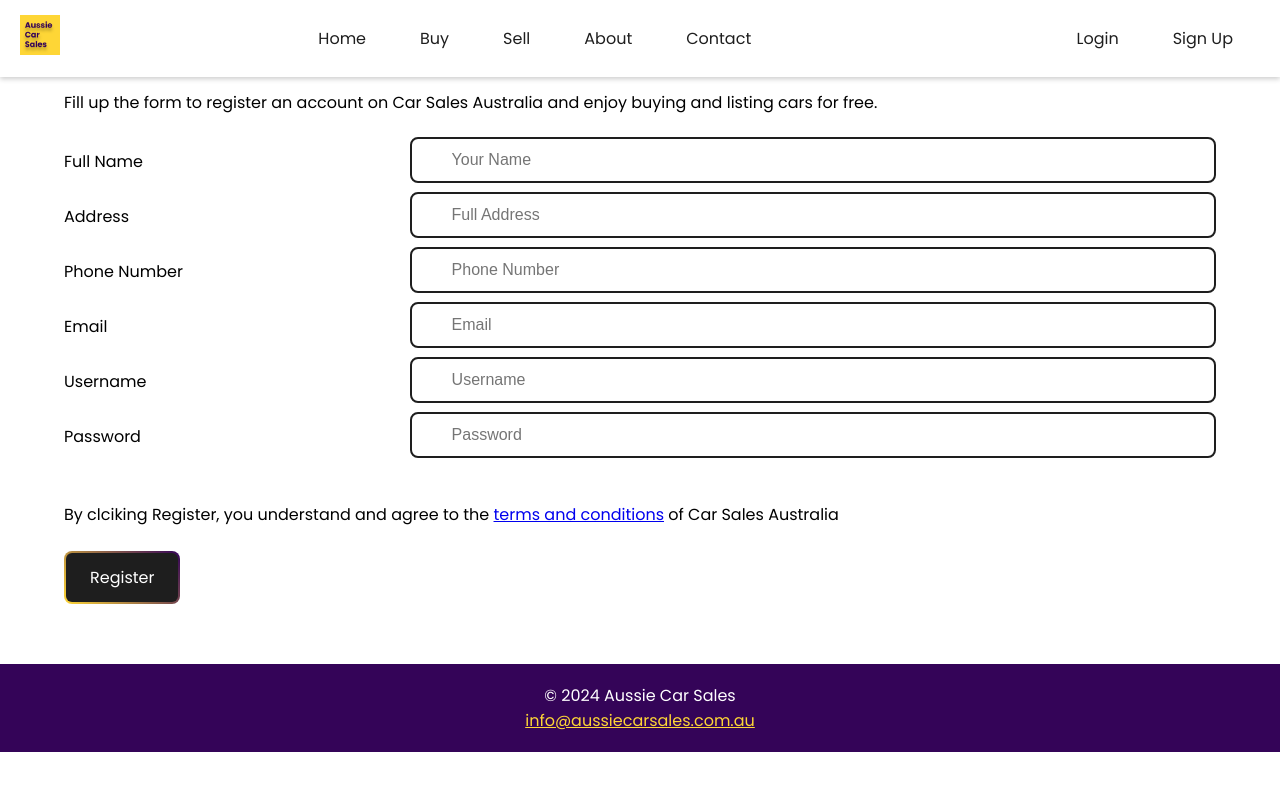
After one commit to pfieffer/aussie-car-sales, a PHP site: page /signup.html in a window 1280 px wide. The commit adds this page. Run offline with PHP 8.4, Linux system fonts and the light colour scheme.

Commit message:
feat: Basic signup page with empty fields validation

```diff
--- a/about.html
+++ b/about.html
@@ -22,7 +22,7 @@
       </ul>
       <ul class="nav-right">
         <li><a href="#">Login</a></li>
-        <li><a href="#">Sign Up</a></li>
+        <li><a href="signup.html">Sign Up</a></li>
       </ul>
     </nav>
 
--- a/buy.html
+++ b/buy.html
@@ -23,7 +23,7 @@
     </ul>
     <ul class="nav-right">
       <li><a href="#">Login</a></li>
-      <li><a href="#">Sign Up</a></li>
+      <li><a href="signup.html">Sign Up</a></li>
     </ul>
   </nav>
 
--- a/css/main.css
+++ b/css/main.css
@@ -202,7 +202,7 @@ img {
 }
 
 .container {
-  padding-top: 60px;
+  padding-top: 74px;
   padding-bottom: 60px;
   margin-left: 5%;
   margin-right: 5%;
@@ -281,7 +281,7 @@ img {
   text-align: center;
 }
 
-input[type=text] {
+input[type="text"] {
   width: 100%;
   box-sizing: border-box;
   border: 2px solid light-dark(var(--dark), var(--light));
@@ -289,6 +289,74 @@ input[type=text] {
   font-size: 16px;
   background-color: light-dark(var(--light), var(--dark));
   padding: 12px 20px 12px 40px;
+}
+
+input[type="email"] {
+  width: 100%;
+  box-sizing: border-box;
+  border: 2px solid light-dark(var(--dark), var(--light));
+  border-radius: 8px;
+  font-size: 16px;
+  background-color: light-dark(var(--light), var(--dark));
+  padding: 12px 20px 12px 40px;
+}
+
+input[type="password"] {
+  width: 100%;
+  box-sizing: border-box;
+  border: 2px solid light-dark(var(--dark), var(--light));
+  border-radius: 8px;
+  font-size: 16px;
+  background-color: light-dark(var(--light), var(--dark));
+  padding: 12px 20px 12px 40px;
+}
+
+label {
+  padding: 12px 12px 12px 0;
+  display: inline-block;
+}
+
+/* input[type="submit"] {
+  background-color: var(--plum);
+  color: white;
+  padding: 12px 20px;
+  border: none;
+  border-radius: 4px;
+  cursor: pointer;
+  float: right;
+} */
+
+input[type="submit"]:hover {
+  background-color: var(--banana);
+}
+
+.col-30 {
+  float: left;
+  width: 30%;
+  margin-top: 6px;
+}
+
+.col-70 {
+  float: left;
+  width: 70%;
+  margin-top: 6px;
+}
+
+/* Clear floats after the columns */
+.row::after {
+  content: "";
+  display: table;
+  clear: both;
+}
+
+/* Responsive layout - when the screen is less than 600px wide, make the two columns stack on top of each other instead of next to each other */
+@media screen and (max-width: 600px) {
+  .col-30,
+  .col-70,
+  input[type="submit"] {
+    width: 100%;
+    margin-top: 0;
+  }
 }
 
 footer {
--- a/index.html
+++ b/index.html
@@ -23,7 +23,7 @@
     </ul>
     <ul class="nav-right">
       <li><a href="#">Login</a></li>
-      <li><a href="#">Sign Up</a></li>
+      <li><a href="signup.html">Sign Up</a></li>
     </ul>
   </nav>
 
--- /dev/null
+++ b/js/main.js
@@ -0,0 +1,34 @@
+function validateSignupFields() {
+    let fullname = document.forms["registrationForm"]["name"].value;
+    let address = document.forms["registrationForm"]["address"].value;
+    let pnumber = document.forms["registrationForm"]["pnumber"].value;
+    let email = document.forms["registrationForm"]["email"].value;
+    let username = document.forms["registrationForm"]["username"].value;
+    let password = document.forms["registrationForm"]["username"].value;
+
+
+    if (fullname == "") {
+        alert("Please enter your name");
+        return false;
+    }
+    if (address == "") {
+        alert("Please enter your address");
+        return false;
+    }
+    if (pnumber == "") {
+        alert("Please enter your phone number");
+        return false;
+    }
+    if (email == "") {
+        alert("Please enter your email");
+        return false;
+    }
+    if (username == "") {
+        alert("Please enter your username");
+        return false;
+    }
+    if (password == "") {
+        alert("Please enter your password");
+        return false;
+    }
+}
--- /dev/null
+++ b/signup.html
@@ -0,0 +1,112 @@
+<!DOCTYPE html>
+<html lang="en">
+
+<head>
+    <meta charset="UTF-8">
+    <meta name="viewport" content="width=device-width, initial-scale=1.0">
+    <title>Signup</title>
+    <link rel="stylesheet" type="text/css" href="css/main.css">
+</head>
+
+<body>
+
+    <nav class="navbar">
+        <div class="logo">
+            <a href="#"><img src="images/logo.png" alt="Logo" /></a>
+        </div>
+        <ul class="nav-links">
+            <li><a href="index.html">Home</a></li>
+            <li><a href="buy.html">Buy</a></li>
+            <li><a href="#">Sell</a></li>
+            <li><a href="about.html">About</a></li>
+            <li><a href="#">Contact</a></li>
+        </ul>
+        <ul class="nav-right">
+            <li><a href="#">Login</a></li>
+            <li><a href="signup.html">Sign Up</a></li>
+        </ul>
+    </nav>
+
+    <div class="container">
+
+        <p>
+            Fill up the form to register an account on Car Sales Australia and enjoy buying and listing cars for free.
+        </p>
+
+        <form name="registrationForm" onsubmit="return validateSignupFields()">
+
+            <div class="row">
+                <div class="col-30">
+                    <label for="name">Full Name</label>
+                </div>
+                <div class="col-70">
+                    <input type="text" id="name" name="fullname" placeholder="Your Name">
+                </div>
+            </div>
+
+            <div class="row">
+                <div class="col-30">
+                    <label for="address">Address</label>
+                </div>
+                <div class="col-70">
+                    <input type="text" id="address" name="address" placeholder="Full Address">
+                </div>
+            </div>
+
+            <div class="row">
+                <div class="col-30">
+                    <label for="pnumber">Phone Number</label>
+                </div>
+                <div class="col-70">
+                    <input type="text" id="pnumber" name="pnumber" placeholder="Phone Number">
+                </div>
+            </div>
+
+            <div class="row">
+                <div class="col-30">
+                    <label for="email">Email</label>
+                </div>
+                <div class="col-70">
+                    <input type="email" id="email" name="email" placeholder="Email">
+                </div>
+            </div>
+
+            <div class="row">
+                <div class="col-30">
+                    <label for="username">Username</label>
+                </div>
+                <div class="col-70">
+                    <input type="text" id="username" name="username" placeholder="Username">
+                </div>
+            </div>
+
+            <div class="row">
+                <div class="col-30">
+                    <label for="password">Password</label>
+                </div>
+                <div class="col-70">
+                    <input type="password" id="password" name="pnumber" placeholder="Password">
+                </div>
+            </div>
+
+            <br>
+
+            <div class="row">
+                <p>By clciking Register, you understand and agree to the <a href="#">terms and conditions</a> of Car Sales Australia</p>
+                <input type="submit" value="Register" class="btn">
+            </div>
+
+        </form>
+    </div>
+
+    <footer>
+        <p>
+            &copy 2024 Aussie Car Sales<br />
+            <a href="mailto:info@aussiecarsales.com.au">info@aussiecarsales.com.au</a>
+        </p>
+    </footer>
+</body>
+
+<script type="text/javascript" src="js/main.js"></script>
+
+</html>
```
